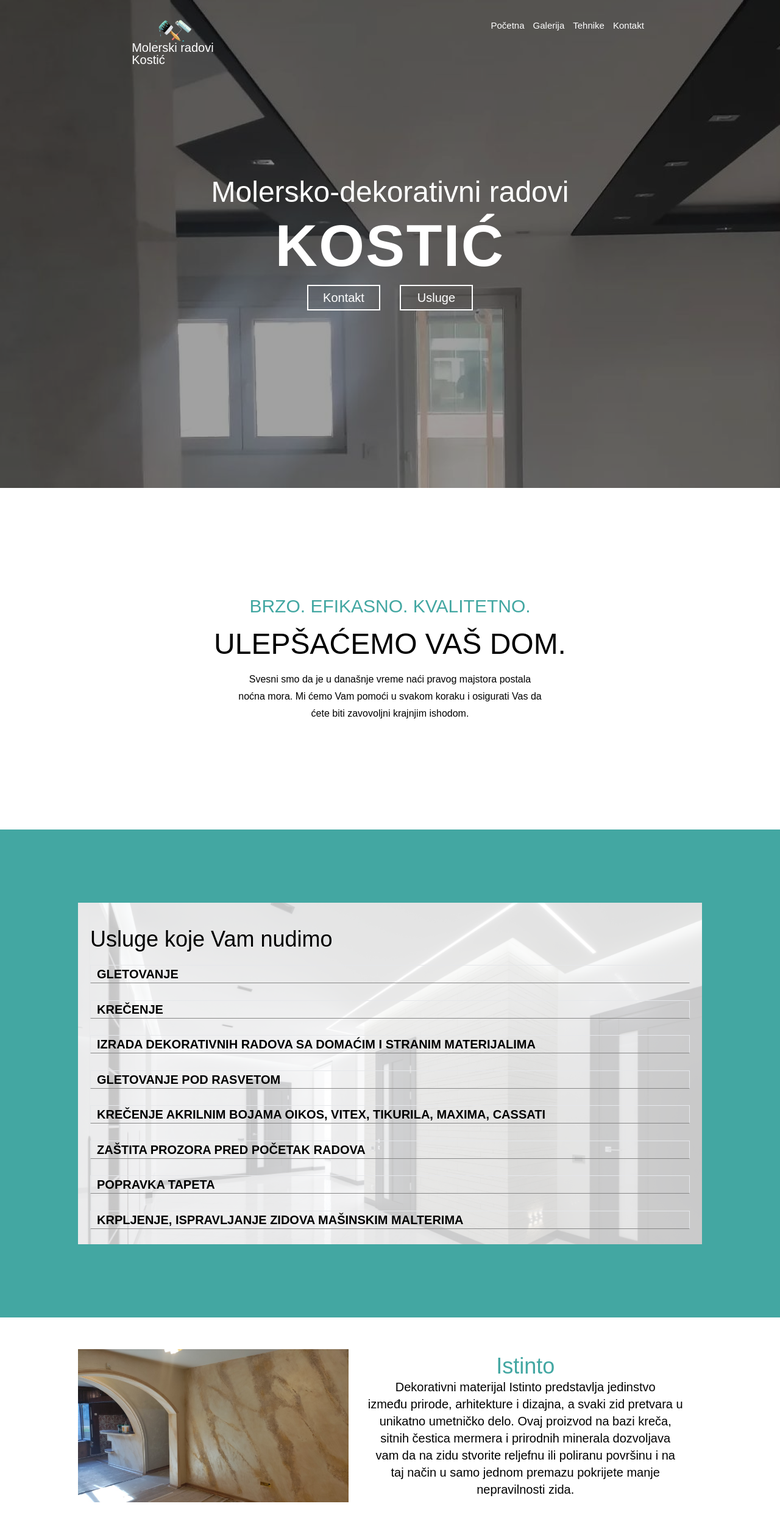
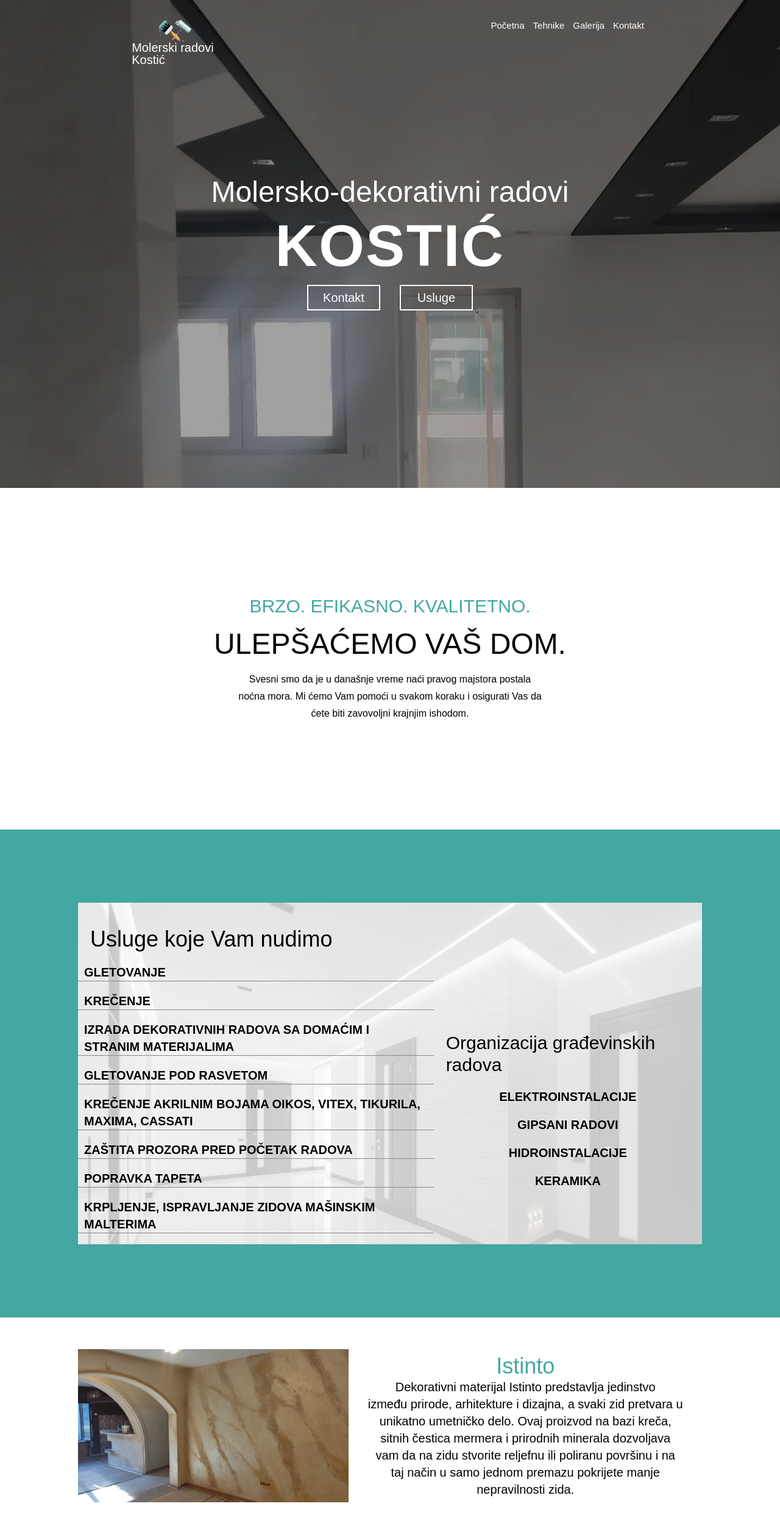
Before and after one commit to igorBudimirDev/paint-construction-website, a React (Create React App) app: page / in a window 1280 px wide. Shown: the top 2497 px of the page at 61% size. Built offline with nearby package versions, Linux system fonts and the light colour scheme; the HTML template or start-up script is replaced by a standard one.

Commit message:
commit 15.1

```diff
--- a/package.json
+++ b/package.json
@@ -11,6 +11,7 @@
     "react": "^18.2.0",
     "react-dom": "^18.2.0",
     "react-icons": "^4.7.1",
+    "react-intersection-observer": "^9.4.1",
     "react-player": "^2.11.0",
     "react-router-dom": "^6.4.4",
     "web-vitals": "^2.1.4"
--- a/src/AnimatedRoutes.jsx
+++ b/src/AnimatedRoutes.jsx
@@ -13,8 +13,8 @@ const AnimatedRoutes = () => {
     <AnimatePresence mode="wait">
       <Routes location={location} key={location.pathname}>
         <Route path="/" element={<Home />} />
+        <Route path="/tehnike" element={<Tehnike />} />
         <Route path="/galerija" element={<Galerija />} />
-        <Route path="/tehnike" element={<Tehnike />} />
         <Route path="/kontakt" element={<Kontakt />} />
         <Route path="*" element={<ErrorPage />} />
       </Routes>
--- a/src/Navbar.jsx
+++ b/src/Navbar.jsx
@@ -2,7 +2,6 @@ import { Link } from "react-router-dom";
 import KosticLogo from "./assets/logo.png";
 import { HiMenu } from "react-icons/hi";
 import { useState, useEffect } from "react";
-
 const Navbar = () => {
   const bodyStyle = document.body.style;
   const [isLocked, setIsLocked] = useState(bodyStyle.overflow === "hidden");
@@ -16,7 +15,6 @@ const Navbar = () => {
     setNavMenu(!navMenu);
     setIsLocked(!isLocked);
   };
-
   return (
     <div className="absolute top-0 right-0 left-0 z-50">
       <nav className="flex justify-around static text-sm pt-8">
@@ -32,16 +30,13 @@ const Navbar = () => {
           <Link className="mx-[7px] text-[15px] text-white" to="/">
             Početna
           </Link>
+          <Link className="mx-[7px] text-[15px] text-white" to="/tehnike">
+            Tehnike
+          </Link>
           <Link className="mx-[7px] text-[15px] text-white" to="/galerija">
             Galerija
           </Link>
-          <Link
-            className="mx-[7px] text-[15px] text-white"
-            to="/tehnike"
 
-          >
-            Tehnike
-          </Link>
           <Link className="mx-[7px] text-[15px] text-white" to="/kontakt">
             Kontakt
           </Link>
@@ -54,7 +49,7 @@ const Navbar = () => {
         </div>
       </nav>
       <div
-        className="navMenu w-[100%] h-screen bg-menu-overlay-color absolute top-0 "
+        className="navMenu w-[100%] h-screen bg-menu-overlay-color absolute top-0"
         style={{
           display: navMenu ? "flex" : "none",
         }}
@@ -69,11 +64,11 @@ const Navbar = () => {
           <Link onClick={handleNav} className="text-4xl" to="/">
             POČETNA
           </Link>
+          <Link onClick={handleNav} className="text-4xl" to="/tehnike">
+            TEHNIKE
+          </Link>
           <Link onClick={handleNav} className="text-4xl" to="/galerija">
             GALERIJA
-          </Link>
-          <Link onClick={handleNav} className="text-4xl" to="/usluge">
-            USLUGE
           </Link>
           <Link onClick={handleNav} className="text-4xl" to="/kontakt">
             KONTAKT
--- a/src/pages/home/Home.jsx
+++ b/src/pages/home/Home.jsx
@@ -9,7 +9,7 @@ const Home = () => {
     <motion.div
       initial={{ opacity: 0 }}
       animate={{ opacity: 1 }}
-      transition={{ duration: 0.4, ease: "easeOut" }}
+      transition={{ duration: 0.4, ease: "easeOut"}}
       exit={{ opacity: 0 }}
     >
       <>
--- a/src/pages/home/HomeUsluge.jsx
+++ b/src/pages/home/HomeUsluge.jsx
@@ -4,15 +4,26 @@ const Home_usluge = () => {
       <div className="usluge__wrapper h-[70%] w-[80%] bg-[url('./assets/usluge-background.png')] bg-cover">
         <div className="usluge__wrapper__overlay h-[100%] w-[100%] bg-dark-white-overlay-color flex flex-col">
             <h3 className="pt-10 pb-20 text-center text-2xl font-light md:text-4xl md:text-left md:pl-[20px] mobile:text-xl mobile:pb-5">Usluge koje Vam nudimo</h3>
-            <div className="cene-content h-[100%] flex flex-col items-center text-center md:text-left md:px-[20px] mobile:text-[12px] mobile:justify-around">
-                <span className="w-[100%] h-[] font-bold md:border md:border-b-underline-color md:text-xl mobile:px-[10px]">GLETOVANJE</span> <br />
-                <span className="w-[100%] h-[] font-bold md:border md:border-b-underline-color md:text-xl mobile:px-[10px]">KREČENJE</span> <br />
-                <span className="w-[100%] h-[] font-bold md:border md:border-b-underline-color md:text-xl mobile:px-[10px]">IZRADA DEKORATIVNIH RADOVA SA DOMAĆIM I STRANIM MATERIJALIMA</span> <br />
-                <span className="w-[100%] h-[] font-bold md:border md:border-b-underline-color md:text-xl mobile:px-[10px]">GLETOVANJE POD RASVETOM</span> <br />
-                <span className="w-[100%] h-[] font-bold md:border md:border-b-underline-color md:text-xl mobile:px-[10px]">KREČENJE AKRILNIM BOJAMA OIKOS, VITEX, TIKURILA, MAXIMA, CASSATI</span> <br />
-                <span className="w-[100%] h-[] font-bold md:border md:border-b-underline-color md:text-xl mobile:px-[10px]">ZAŠTITA PROZORA PRED POČETAK RADOVA</span> <br />
-                <span className="w-[100%] h-[] font-bold md:border md:border-b-underline-color md:text-xl mobile:px-[10px]">POPRAVKA TAPETA</span> <br />
-                <span className="w-[100%] h-[] font-bold md:border md:border-b-underline-color md:text-xl mobile:px-[10px]">KRPLJENJE, ISPRAVLJANJE ZIDOVA MAŠINSKIM MALTERIMA</span> <br />
+            <div className="cene-content h-[100%] flex flex-col items-center text-center ld:text-left ld:px-[20px] lg:flex-row mobile:text-[12px] mobile:justify-around">
+              <div className="cene-content-main w-[60%] h-[100%] flex flex-col justify-around items-center text-center md:text-left">
+              <span className="w-[100%] h-[] font-bold md:border-b md:border-b-underline-color md:text-xl mobile:px-[10px]">GLETOVANJE</span> <br />
+                <span className="w-[100%] h-[] font-bold md:border-b md:border-b-underline-color md:text-xl mobile:px-[10px]">KREČENJE</span> <br />
+                <span className="w-[100%] h-[] font-bold md:border-b md:border-b-underline-color md:text-xl mobile:px-[10px]">IZRADA DEKORATIVNIH RADOVA SA DOMAĆIM I STRANIM MATERIJALIMA</span> <br />
+                <span className="w-[100%] h-[] font-bold md:border-b md:border-b-underline-color md:text-xl mobile:px-[10px]">GLETOVANJE POD RASVETOM</span> <br />
+                <span className="w-[100%] h-[] font-bold md:border-b md:border-b-underline-color md:text-xl mobile:px-[10px]">KREČENJE AKRILNIM BOJAMA OIKOS, VITEX, TIKURILA, MAXIMA, CASSATI</span> <br />
+                <span className="w-[100%] h-[] font-bold md:border-b md:border-b-underline-color md:text-xl mobile:px-[10px]">ZAŠTITA PROZORA PRED POČETAK RADOVA</span> <br />
+                <span className="w-[100%] h-[] font-bold md:border-b md:border-b-underline-color md:text-xl mobile:px-[10px]">POPRAVKA TAPETA</span> <br />
+                <span className="w-[100%] h-[] font-bold md:border-b md:border-b-underline-color md:text-xl mobile:px-[10px]">KRPLJENJE, ISPRAVLJANJE ZIDOVA MAŠINSKIM MALTERIMA</span> <br />
+              </div>
+                <div className="cene-content-add h-[100%] flex flex-col items-center justify-center">
+                <h3 className="pt-10 pb-20 text-center text-2xl font-light md:text-3xl md:text-left md:pl-[20px] mobile:text-xl mobile:pb-5">Organizacija građevinskih radova</h3>
+                <div className="cene-content-add-main flex flex-col">
+                <span className="w-[100%] h-[] font-bold text-center md:text-xl mobile:px-[10px]">ELEKTROINSTALACIJE</span> <br />
+                <span className="w-[100%] h-[] font-bold text-center md:text-xl mobile:px-[10px]">GIPSANI RADOVI</span> <br />
+                <span className="w-[100%] h-[] font-bold text-center md:text-xl mobile:px-[10px]">HIDROINSTALACIJE</span> <br />
+                <span className="w-[100%] h-[] font-bold text-center md:text-xl mobile:px-[10px]">KERAMIKA</span> <br />
+                </div>
+                </div>
             </div>
         </div>
       </div>
--- a/src/pages/tehnike/Tehnike.jsx
+++ b/src/pages/tehnike/Tehnike.jsx
@@ -1,13 +1,18 @@
-
+import { MotionConfig } from "framer-motion";
 import TehnikeContent from "./TehnikeContent";
 import TehnikeHero from "./TehnikeHero";
-
+import { motion } from "framer-motion";
 const Tehnike = () => {
   return (
-    <>
-    <TehnikeHero/>
-    <TehnikeContent/>
-    </>
+    <motion.div
+      initial={{ opacity: 0 }}
+      animate={{ opacity: 1 }}
+      transition={{ duration: 0.4, ease: "easeOut" }}
+      exit={{ opacity: 0 }}
+    >
+      <TehnikeHero />
+      <TehnikeContent />
+    </motion.div>
   );
 };
 
```
Also changed, not shown: 1 other file (tests, documents, lock files or other folders).
